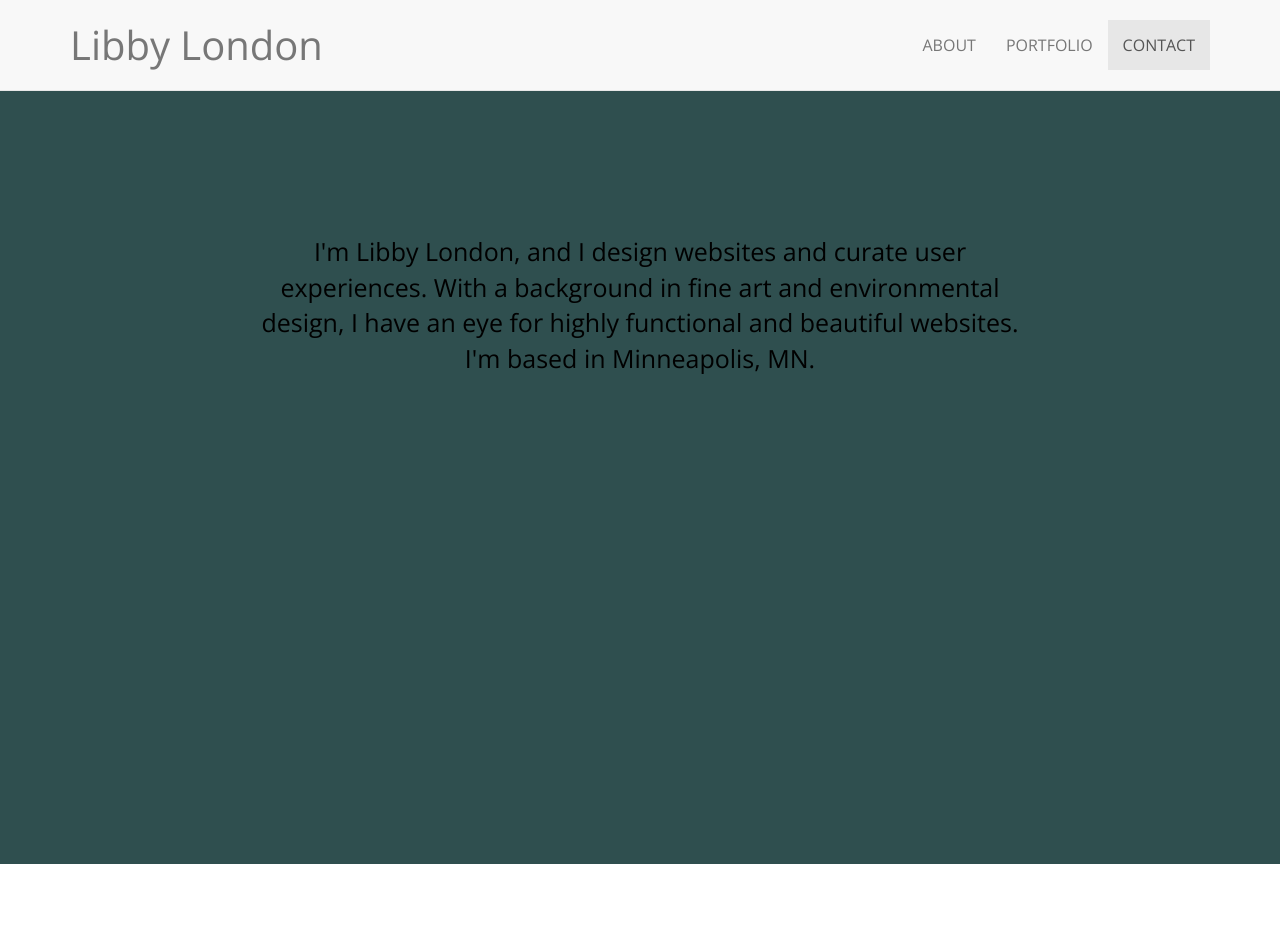
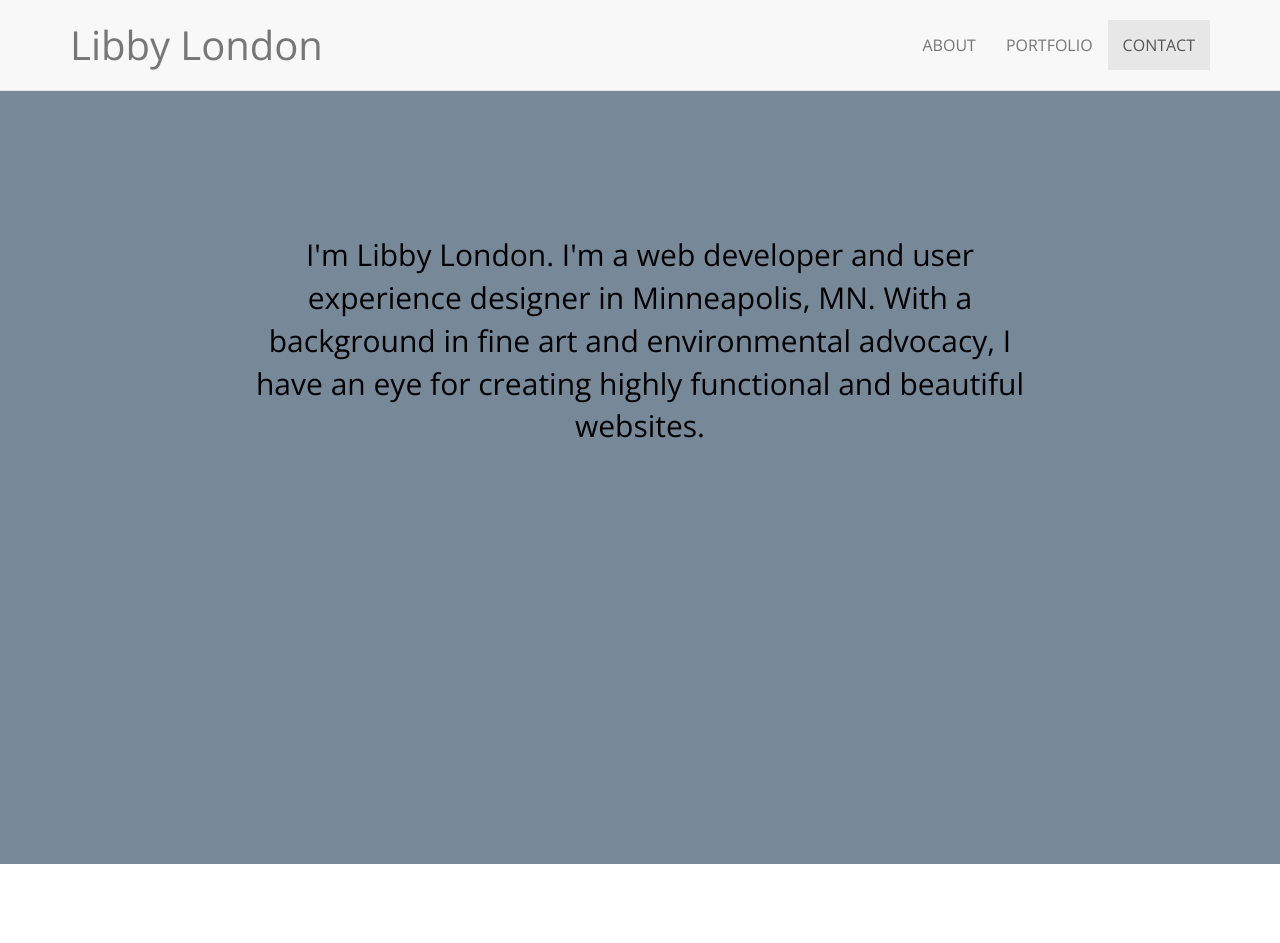
Before and after one commit to libbylondon11/portfolio, a PHP site: page /index.php in a window 1280 px wide; the page is wider, and only the part inside the window is pictured. Shown: the top 943 px of that part. Run offline with PHP 8.4, Linux system fonts and the light colour scheme; some libraries are stand-ins or nearby versions.

Commit message:
slategrey

```diff
--- a/index.html
+++ b/index.html
@@ -69,8 +69,8 @@
           <div class="row">
               <div class="col-lg-12">
                   <h1></h1>
-                  <p> I'm Libby London, and I design websites and curate user experiences.  With a background in fine art and environmental design, I have an eye for
-                    highly functional and beautiful websites. I'm based in Minneapolis, MN.
+                  <p> I'm Libby London. I'm a web developer and user experience designer in Minneapolis, MN.  With a background in fine art and environmental advocacy, I have an eye for creating
+                    highly functional and beautiful websites.
                   </p>
               </div>
           </div>
@@ -162,7 +162,6 @@
                   <div class = "line">
                     <h1>Contact Me</h1>
                       <h3>Libbylondon22 at gmail dot com</h3>
-                    <h3>612-227-8407</h3>
           <a id="github" href="https://github.com/libbylondon11" target="_blank"><i class="fa fa-github" aria-hidden="true"></i></a><span class="sr-only">Github</span>
           <a id="linkedin" href="https://www.linkedin.com/in/libby-london-8ba6ba12" target="_blank"><i class="fa fa-linkedin" aria-hidden="true"></i></a><span class="sr-only">LinkedIn</span>
         </div>
--- a/style.css
+++ b/style.css
@@ -31,7 +31,7 @@ svg {
   display: center;
 }
 #about p {
-  font-size: 25px;
+  font-size: 30px;
   display: block;
   margin-left: 15%;
   margin-right: 15%;
@@ -53,11 +53,11 @@ body {
 }
 
 #about {
-background-color: darkslategrey;
+background-color: LIGHTSLATEGREY;
 }
 #contact {
-background-color: grey;
-padding-top: 5%;
+background-color: LIGHTSLATEGREY;
+padding-top: 8%;
 }
 #page-top {
   margin-top: 5%;
```
